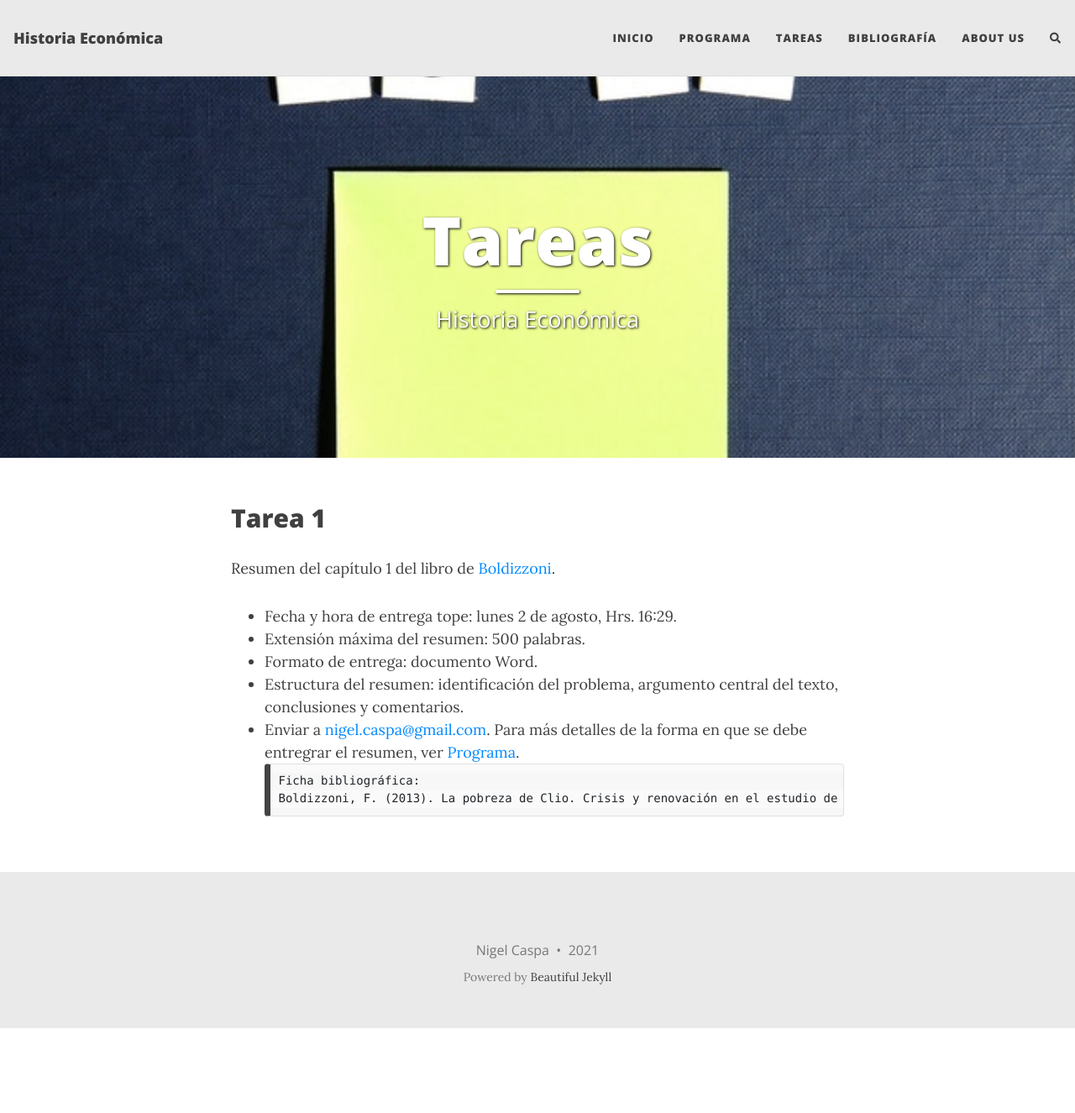
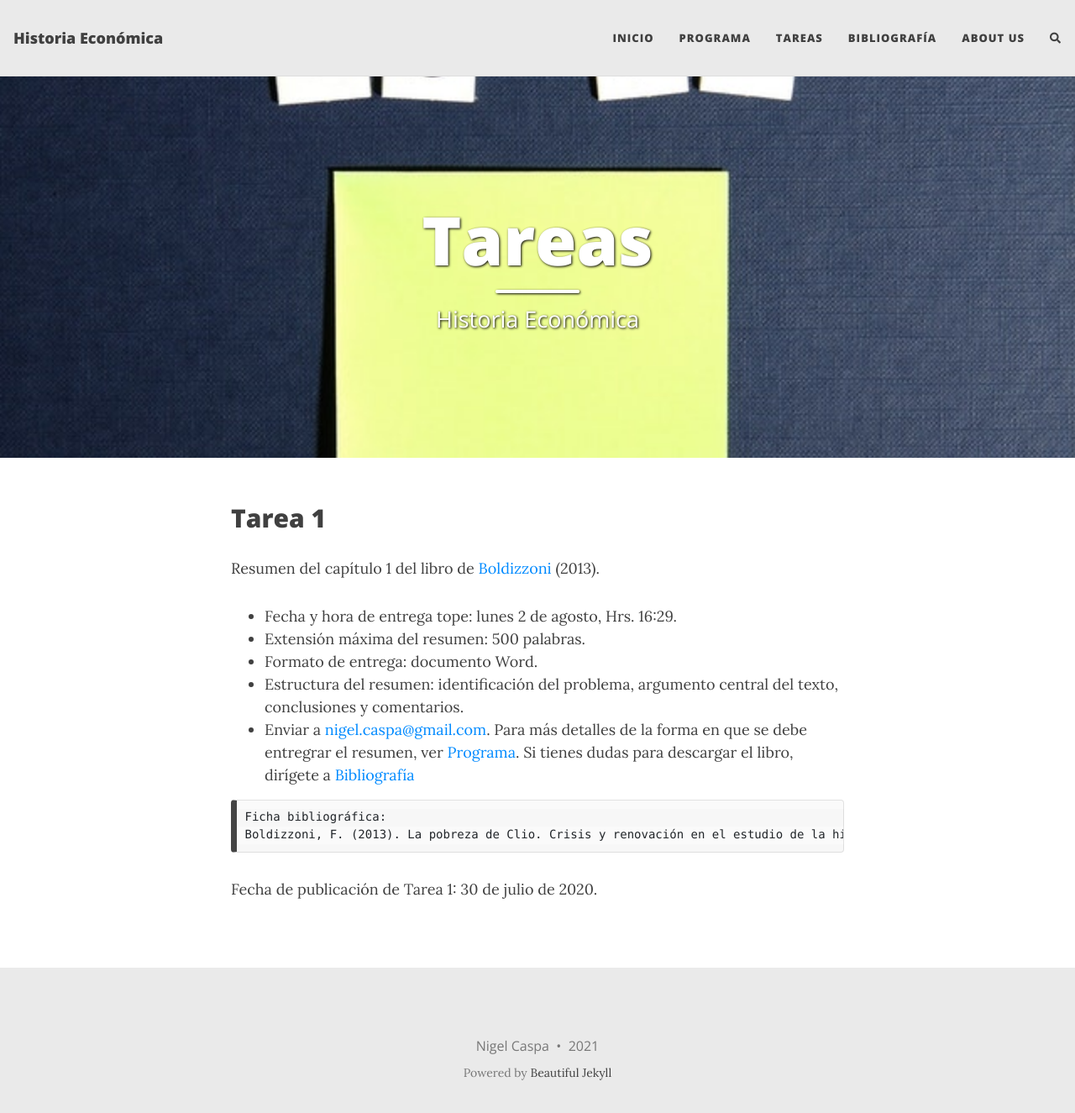
Before and after one commit to NigelCaspa/historiaeconomica, a Jekyll site: the page built from tareas.md, in a window 1280 px wide and 1338 px high. Shown: the top 1325 px of the window at 84% size. Built offline with Jekyll 4.4.1, drawn with Linux system fonts in a browser that asks for light colours; nearby versions of some CDN libraries; comment, search, counter and statistics services are not loaded.

```diff
--- a/tareas.md
+++ b/tareas.md
@@ -8,14 +8,17 @@
 ---
 
 ## Tarea 1
-Resumen del capítulo 1 del libro de [Boldizzoni](https://nigelcaspa.github.io/historiaeconomica/pdf/2013_boldizzoni-lapobrezade-clio.pdf).
+Resumen del capítulo 1 del libro de [Boldizzoni](https://nigelcaspa.github.io/historiaeconomica/pdf/2013_boldizzoni-lapobrezade-clio.pdf) (2013).
 - Fecha y hora de entrega tope: lunes 2 de agosto, Hrs. 16:29.
 - Extensión máxima del resumen: 500 palabras.
 - Formato de entrega: documento Word.
 - Estructura del resumen: identificación del problema, argumento central del texto, conclusiones y comentarios.
 - Enviar a [nigel.caspa@gmail.com](mailto:nigel.caspa@gmail.com).
-Para más detalles de la forma en que se debe entregrar el resumen, ver [Programa](programa.md).
+Para más detalles de la forma en que se debe entregrar el resumen, ver [Programa](programa.md). Si tienes dudas para descargar el libro, dirígete a [Bibliografía](bibliografia.md)
+
 ~~~
 Ficha bibliográfica:
 Boldizzoni, F. (2013). La pobreza de Clio. Crisis y renovación en el estudio de la historia. Editorial Planeta. pp. 8-31.
 ~~~
+
+Fecha de publicación de Tarea 1: 30 de julio de 2020.
```
Also changed, not shown: _posts/2021-07-30-bienvenida.md (+1 -1 lines), programa.md (+1 -1 lines).
